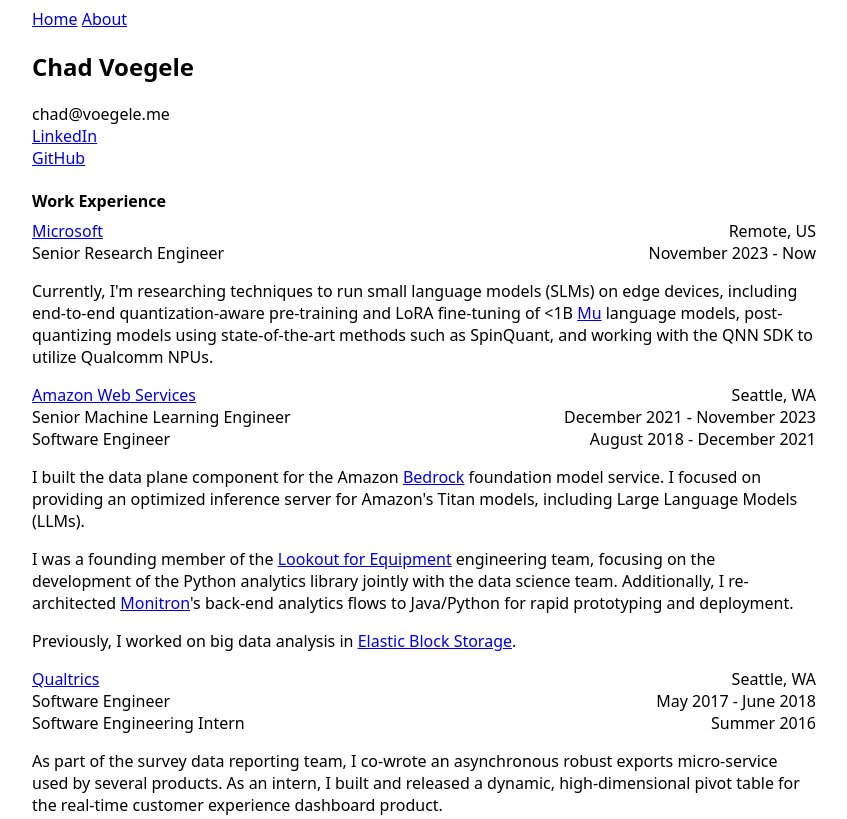
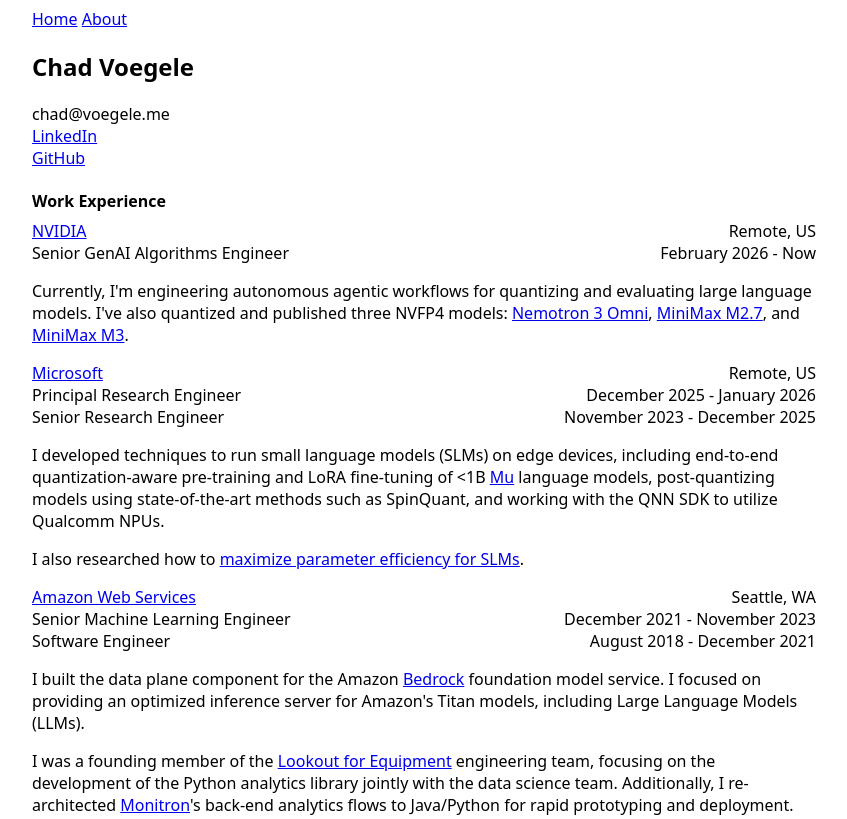
Before and after one commit to chadvoegele/blog, an Eleventy site: page about.njk in a window 1280 px wide. Shown: the top 819 px of the page, without its empty margins (216-1063 px from the left). Built offline with nearby package versions, Linux system fonts and the light colour scheme; Eleventy itself is replaced by a stand-in of ours; files that its build step writes are made by us from their sources.

Commit message:
Update About with latest resume experience (#12)

```diff
--- a/about.njk
+++ b/about.njk
@@ -39,16 +39,33 @@
 </p>
 
 <h4>Work Experience</h4>
-{{ left_right('<a href="https://www.microsoft.com/">Microsoft</a>', 'Remote, US') }}
-{{ left_right('Senior Research Engineer', 'November 2023 - Now') }}
+{{ left_right('<a href="https://www.nvidia.com/">NVIDIA</a>', 'Remote, US') }}
+{{ left_right('Senior GenAI Algorithms Engineer', 'February 2026 - Now') }}
 
 <p>
-Currently, I'm researching techniques to run small language models (SLMs) on
+Currently, I'm engineering autonomous agentic workflows for quantizing and evaluating large
+language models. I've also quantized and published three NVFP4 models:
+<a href="https://huggingface.co/nvidia/Nemotron-3-Nano-Omni-30B-A3B-Reasoning-NVFP4">Nemotron 3 Omni</a>,
+<a href="https://huggingface.co/nvidia/MiniMax-M2.7-NVFP4">MiniMax M2.7</a>, and
+<a href="https://huggingface.co/nvidia/MiniMax-M3-NVFP4">MiniMax M3</a>.
+</p>
+
+{{ left_right('<a href="https://www.microsoft.com/">Microsoft</a>', 'Remote, US') }}
+{{ left_right('Principal Research Engineer', 'December 2025 - January 2026') }}
+{{ left_right('Senior Research Engineer', 'November 2023 - December 2025') }}
+
+<p>
+I developed techniques to run small language models (SLMs) on
 edge devices, including end-to-end quantization-aware pre-training and LoRA
 fine-tuning of <1B
 <a href="https://blogs.windows.com/windowsexperience/2025/06/23/introducing-mu-language-model-and-how-it-enabled-the-agent-in-windows-settings/">Mu</a>
 language models, post-quantizing models using state-of-the-art methods such as
 SpinQuant, and working with the QNN SDK to utilize Qualcomm NPUs.
+</p>
+
+<p>
+I also researched how to
+<a href="https://arxiv.org/abs/2501.16273">maximize parameter efficiency for SLMs</a>.
 </p>
 
 {{ left_right('<a href="https://aws.amazon.com/">Amazon Web Services</a>', 'Seattle, WA') }}
```
